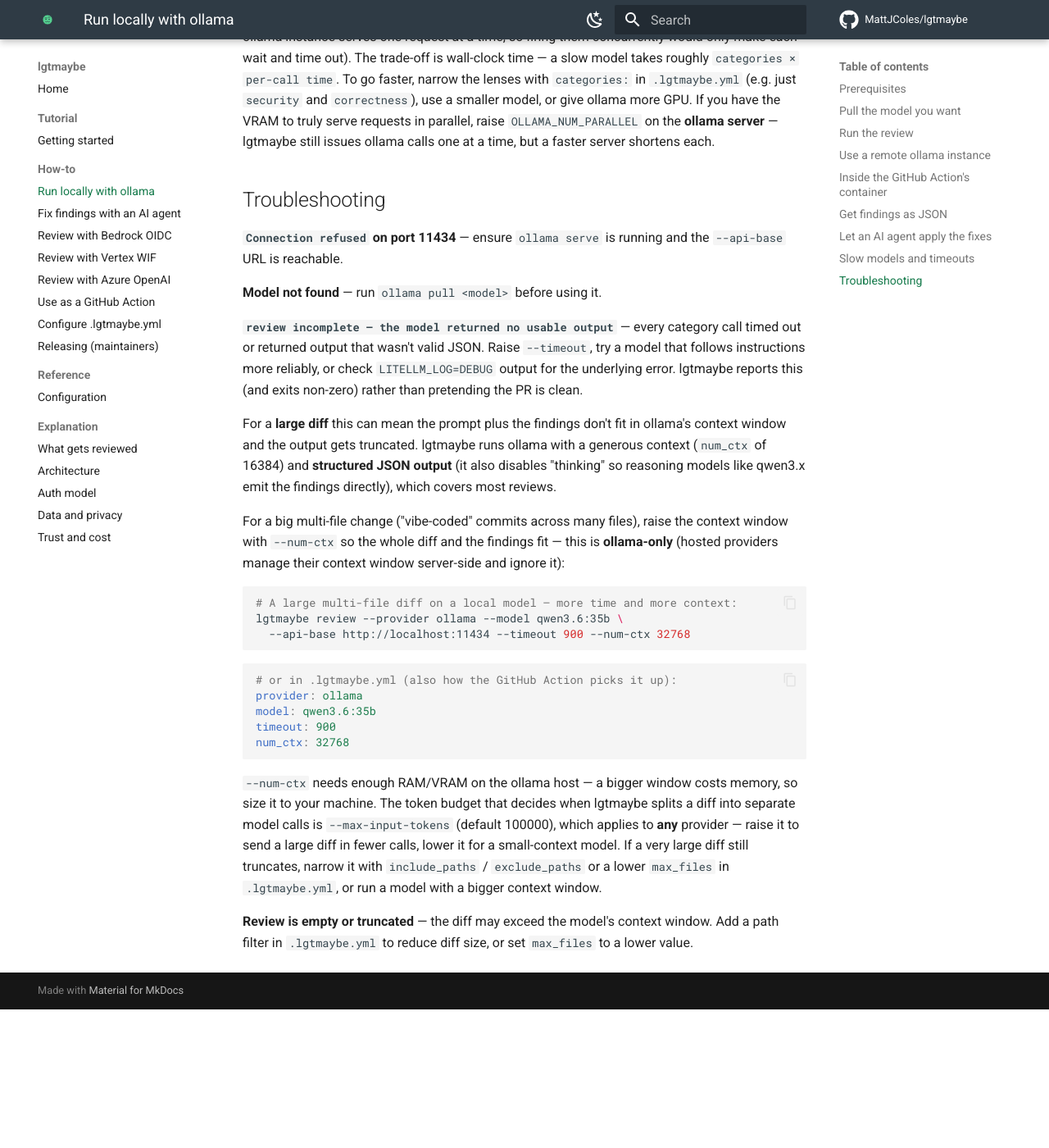
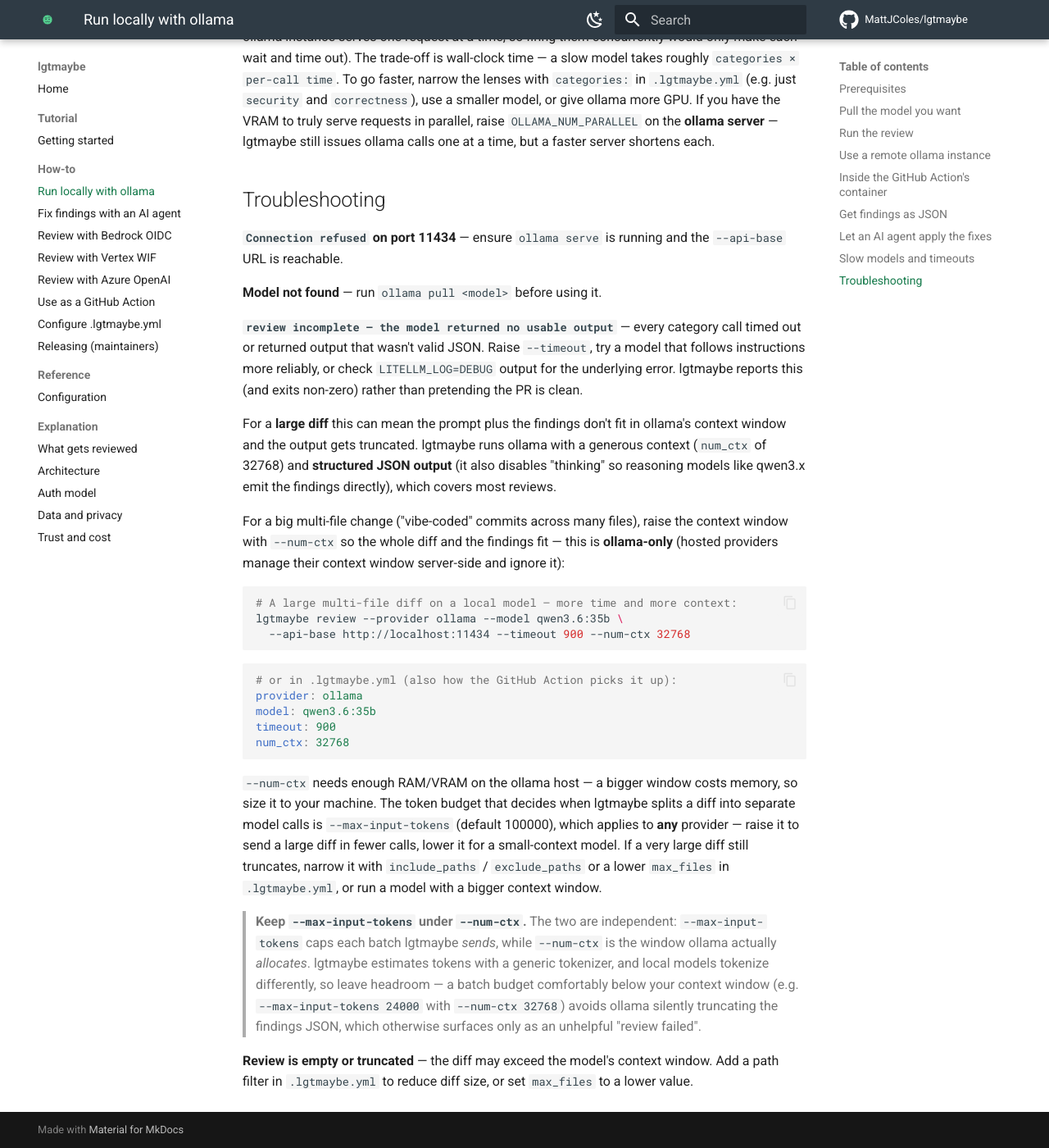
Before and after one commit to actions-marketplace-validations/MattJColes_lgtmaybe, an MkDocs documentation site: the page built from docs/how-to/run-locally-with-ollama.md, in a window 1280 px wide and 1400 px high, scrolled down 2437 px. Shown: the whole window at 82% size. Built offline with MkDocs 1.6.1 and Material for MkDocs 9.7.7, drawn with Linux system fonts in a browser that asks for light colours; comment, search, counter and statistics services are not loaded; before the commit the page ends 3668 px from its top, so only the background shows below that.

Commit message:
fix(ollama): raise default num_ctx to 32768 and tighten e2e recall floor
- The default ollama context window was 16384 — half of what the e2e-ollama
  workflow itself needs for a multi-file diff (--num-ctx 32768), so a real
  review could overrun it and get silently truncated. Default to 32768.
- Raise the e2e recall floor from 0.2 to 0.3: 0.2 let the model miss ~80% of
  the planted bugs and still pass, so it could not catch a prompt/pipeline
  regression. qwen3:1.7b clears 0.3 comfortably.
- Document keeping --max-input-tokens below --num-ctx so a tokenizer-estimate
  mismatch can't drive ollama into silent truncation surfaced only as
  "review failed".

```diff
--- a/docs/how-to/run-locally-with-ollama.md
+++ b/docs/how-to/run-locally-with-ollama.md
@@ -132,7 +132,7 @@
 
 For a **large diff** this can mean the prompt plus the findings don't fit in
 ollama's context window and the output gets truncated. lgtmaybe runs ollama with
-a generous context (`num_ctx` of 16384) and **structured JSON output** (it also
+a generous context (`num_ctx` of 32768) and **structured JSON output** (it also
 disables "thinking" so reasoning models like qwen3.x emit the findings directly),
 which covers most reviews.
 
@@ -163,6 +163,14 @@
 it with `include_paths` / `exclude_paths` or a lower `max_files` in `.lgtmaybe.yml`,
 or run a model with a bigger context window.
 
+> **Keep `--max-input-tokens` under `--num-ctx`.** The two are independent:
+> `--max-input-tokens` caps each batch lgtmaybe *sends*, while `--num-ctx` is the
+> window ollama actually *allocates*. lgtmaybe estimates tokens with a generic
+> tokenizer, and local models tokenize differently, so leave headroom — a batch
+> budget comfortably below your context window (e.g. `--max-input-tokens 24000`
+> with `--num-ctx 32768`) avoids ollama silently truncating the findings JSON,
+> which otherwise surfaces only as an unhelpful "review failed".
+
 **Review is empty or truncated** — the diff may exceed the model's context
 window. Add a path filter in `.lgtmaybe.yml` to reduce diff size, or set
 `max_files` to a lower value.
```
Also changed, not shown: 3 other files.
